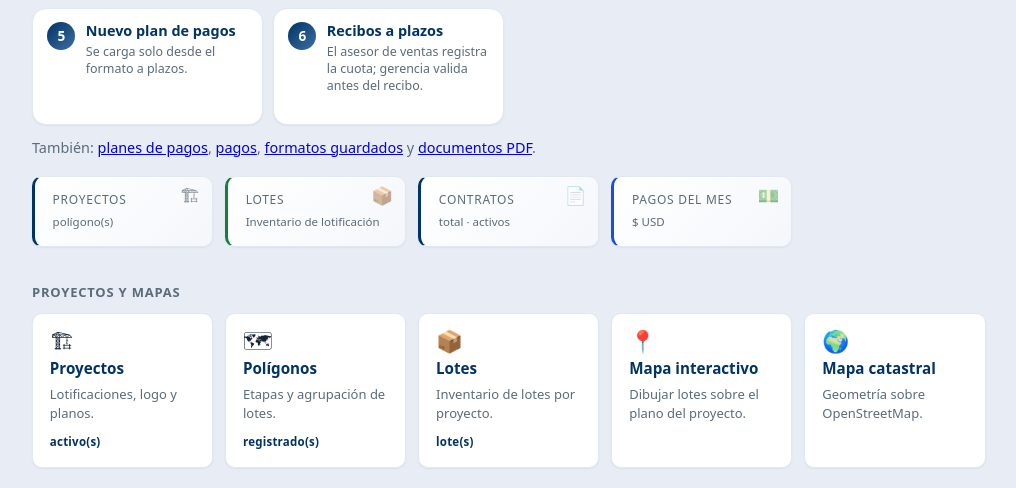
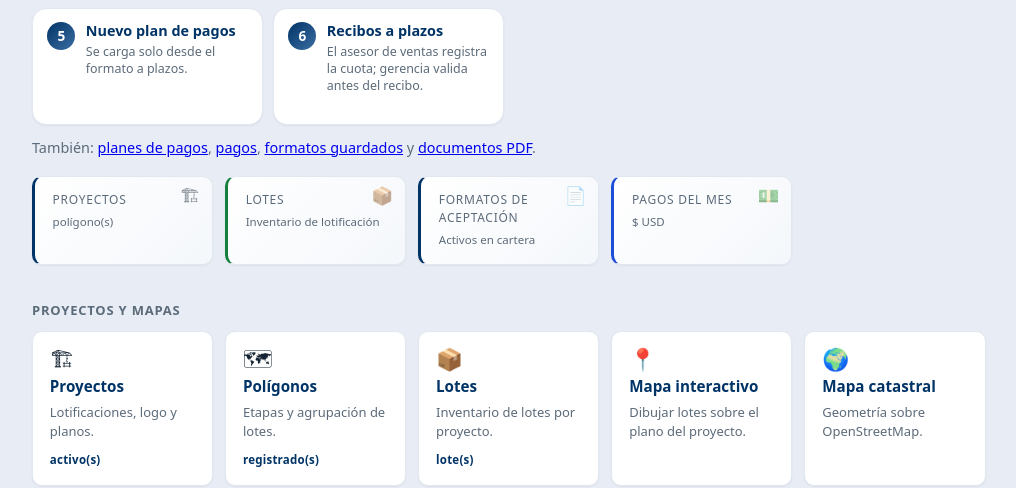
Before and after one commit to framncisco-sys/OscarAmaya, a Django app: template templates/app/index.html in a window 1280 px wide. Shown: the part 399-887 px from the top of the page, without its empty margins (256-1272 px from the left). Run offline with Django 5.2, Linux system fonts and the light colour scheme; the template is opened without the code that fills it, so the values that code supplies are empty.

Commit message:
Renombrar KPI Contratos activos a Formatos de aceptacion activos.
Co-authored-by: Cursor <cursoragent@cursor.com>

```diff
--- a/templates/app/index.html
+++ b/templates/app/index.html
@@ -107,9 +107,9 @@
   </article>
   <article class="card kpi dash-kpi">
     <span class="dash-kpi__icon" aria-hidden="true">📄</span>
-    <h3>Contratos</h3>
-    <p>{{ s.contratos_activos }}</p>
-    <span class="dash-kpi__hint">{{ s.contratos_total }} total · activos</span>
+    <h3>Formatos de aceptación</h3>
+    <p>{{ s.formatos }}</p>
+    <span class="dash-kpi__hint">Activos en cartera</span>
   </article>
   <article class="card kpi dash-kpi dash-kpi--sold">
     <span class="dash-kpi__icon" aria-hidden="true">💵</span>
--- a/templates/core/dashboard.html
+++ b/templates/core/dashboard.html
@@ -50,10 +50,10 @@
       <p>{{ vendidos }}</p>
       <span class="dash-kpi__hint">Contado o cuotas liquidadas</span>
     </article>
-    <a class="card kpi dash-kpi dash-kpi--link" href="{% url 'app:contrato_list' %}">
+    <a class="card kpi dash-kpi dash-kpi--link" href="{% url 'app:formato_aceptacion_list' %}">
       <span class="dash-kpi__icon" aria-hidden="true">📄</span>
-      <h3>Contratos activos</h3>
-      <p>{{ total_contratos_activos }}</p>
+      <h3>Formatos de aceptación activos</h3>
+      <p>{{ total_formatos_activos }}</p>
       <span class="dash-kpi__hint">En cartera</span>
     </a>
     {% if total_vendedores is not None %}
```
Also changed, not shown: core/dashboard_data.py (+9 -3 lines).
